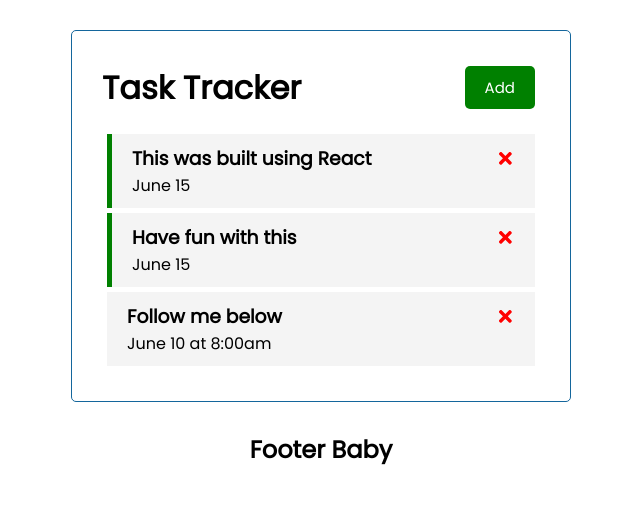
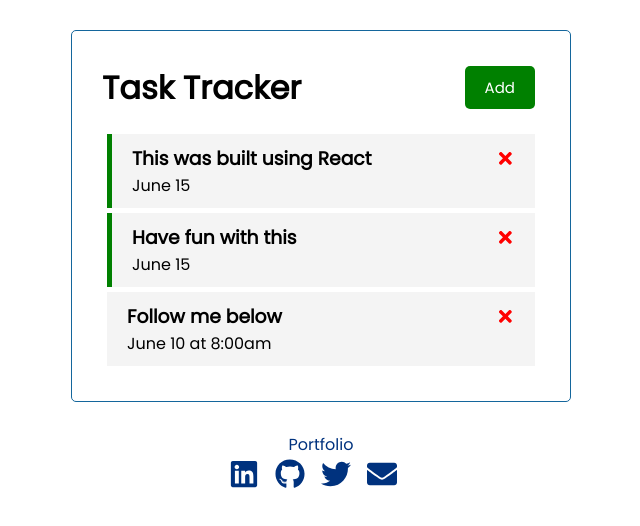
Before and after one commit to Bob-Vawter/React-Task-Tracker, a React (Create React App) app: page / in a window 1280 px wide. Shown: the top 526 px of the page, without its empty margins (319-959 px from the left). Built offline with nearby package versions, Linux system fonts and the light colour scheme.

Commit message:
Footer work

```diff
--- a/src/components/Footer.js
+++ b/src/components/Footer.js
@@ -1,10 +1,17 @@
+import { FaLinkedin } from 'react-icons/fa'
+import { FaGithub } from 'react-icons/fa'
+import { FaTwitter } from 'react-icons/fa'
+import { FaEnvelope} from 'react-icons/fa'
+
 const Footer = () => {
     return (
         <div className='footer'>
-
-        <h2>Footer Baby</h2>
-            <ul class="icons">
-                <li><a href="https://www.linkedin.com/in/vawterbob/" class="icon brands fa-linkedin-in"><span class="label">LinkedIn</span></a></li>
+            <a href='https://bobvawter.netlify.app/'>Portfolio</a>
+            <ul className="icons">
+                <li><a href="https://www.linkedin.com/in/vawterbob/"><FaLinkedin /></a></li>
+                <li><a href="https://github.com/Bob-Vawter"><FaGithub /></a></li>
+                <li><a href="https://twitter.com/BobVawterDev"><FaTwitter /></a></li>
+                <li><a href="mailto: bobvawter@msn.com"><FaEnvelope /></a></li>
             </ul>
 
         </div>
@@ -12,7 +19,3 @@ const Footer = () => {
 }
 
 export default Footer
-
-// <li><a href="https://github.com/Bob-Vawter" class="icon brands fa-github"><span class="label">Github</span></a></li>
-// <li><a href="https://twitter.com/BobVawterDev" class="icon brands fa-twitter"><span class="label">Twitter</span></a></li>
-// <li><a href="mailto: bobvawter@msn.com" class="icon solid fa-envelope"><span class="label">Email</span></a></li>
--- a/src/index.css
+++ b/src/index.css
@@ -113,60 +113,25 @@ body {
   text-align: center;
 }
 
-	/* Icon */
-
-  .icon {
-    text-decoration: none;
-    border-bottom: none;
-    position: relative;
-  }
-
-  .icon:before {
-    -moz-osx-font-smoothing: grayscale;
-    -webkit-font-smoothing: antialiased;
-    display: inline-block;
-    font-style: normal;
-    font-variant: normal;
-    text-rendering: auto;
-    line-height: 1;
-    text-transform: none !important;
-    font-family: 'Font Awesome 5 Free';
-    font-weight: 400;
-  }
-
-  .icon > .label {
-    display: none;
-  }
-
-  .icon:before {
-    line-height: inherit;
-  }
-
-  .icon.solid:before {
-    font-weight: 900;
-  }
-
-  .icon.brands:before {
-    font-family: 'Font Awesome 5 Brands';
-  }
-
   		/* Icons */
 
-      ul.icons {
-        cursor: default;
+      a {
+        color: rgb(0, 50, 126);
+        text-decoration:none;
+
+      }
+      a:hover{
+       color:rgb(153, 2, 27);
+      }
+
+      ul.icons li a{
         list-style: none;
         padding-left: 0;
+        font-size: 30px;
       }
+
 
       ul.icons li {
         display: inline-block;
         padding: 0 1em 0 0;
       }
-
-      ul.icons li:last-child {
-        padding-right: 0 !important;
-      }
-
-      ul.icons li .icon:before {
-        font-size: 1.5em;
-      }
```
